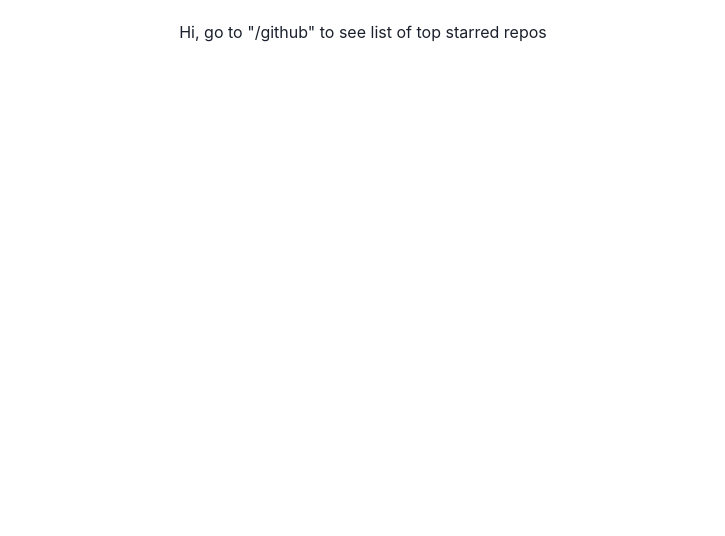
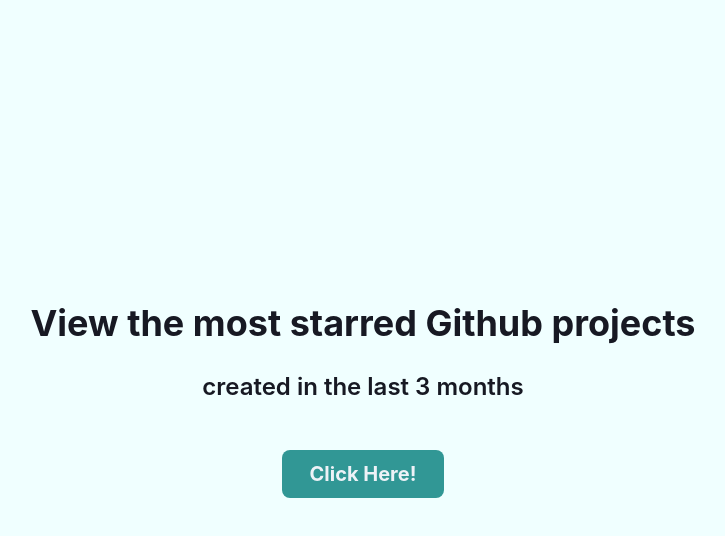
Before and after one commit to hayormikun/trending-repos, a React (Create React App) app: page / in a window 1280 px wide. Shown: the top 536 px of the page, without its empty margins (277-1002 px from the left). Built offline with nearby package versions, Linux system fonts and the light colour scheme.

Commit message:
refactoring and redesigning

```diff
--- a/package.json
+++ b/package.json
@@ -14,9 +14,11 @@
     "framer-motion": "^6.3.3",
     "react": "^18.1.0",
     "react-dom": "^18.1.0",
+    "react-icons": "^4.7.1",
     "react-query": "^3.39.0",
     "react-router-dom": "^6.3.0",
     "react-scripts": "5.0.1",
+    "react-spinners": "^0.13.7",
     "web-vitals": "^2.1.4"
   },
   "scripts": {
@@ -42,5 +44,8 @@
       "last 1 firefox version",
       "last 1 safari version"
     ]
+  },
+  "devDependencies": {
+    "dotenv": "^16.0.3"
   }
 }
--- a/public/index.html
+++ b/public/index.html
@@ -24,7 +24,7 @@
       work correctly both with client-side routing and a non-root public URL.
       Learn how to configure a non-root public URL by running `npm run build`.
     -->
-    <title>React App</title>
+    <title>Trending Repos</title>
   </head>
   <body>
     <noscript>You need to enable JavaScript to run this app.</noscript>
--- a/src/App.js
+++ b/src/App.js
@@ -2,6 +2,7 @@
 import { QueryClient, QueryClientProvider } from "react-query";
 import { BrowserRouter as Router, Routes, Route } from "react-router-dom";
 import { Home } from "./components/Home";
+import { Error } from "./components/Error";
 
 const queryClient = new QueryClient();
 
@@ -10,8 +11,9 @@
     <QueryClientProvider client={queryClient}>
       <Router>
         <Routes>
-        <Route path="/" element={<Home />} />
-          <Route path="/github" element={<Repos />} />
+          <Route path="/" element={<Home />} />
+          <Route path="/trending" element={<Repos />} />
+          <Route path="*" element={<Error />} />
         </Routes>
       </Router>
     </QueryClientProvider>
--- /dev/null
+++ b/src/components/Error.js
@@ -0,0 +1,11 @@
+import { Box, Center, Text} from "@chakra-ui/react";
+
+export const Error = () => {
+  return (
+    <Box width={"100%"} bgColor={"azure"}>
+      <Center h={"100vh"}>
+        <Text fontSize={32} fontWeight={"bold"} color={"gray.900"}>404... page doesn't exist</Text>
+      </Center>
+    </Box>
+  );
+};
--- a/src/components/Home.js
+++ b/src/components/Home.js
@@ -1,14 +1,41 @@
-import { Box, Center, Text } from "@chakra-ui/react";
+import { Box, Button, Center, Heading, VStack } from "@chakra-ui/react";
 import { Link } from "react-router-dom";
 
 export const Home = () => {
+  console.log()
   return (
-    <Box width={"100%"}>
-      <Center>
-        <Text pt={"5"}>
-          Hi, go to <Link to={"/github"}>"/github"</Link> to see list of top
-          starred repos
-        </Text>
+    <Box width={"100%"} bgColor={"azure"} color={"gray.900"}>
+      <Center h={"100vh"}>
+        <VStack spacing={7} justifyItems={"center"} textAlign={"center"}>
+          <Heading as={"h1"} fontWeight={"bold"}>
+            View the most starred Github projects
+          </Heading>
+          <Heading as={"h2"} pb={5} fontSize={"2xl"} fontWeight={"semibold"}>
+            created in the last 3 months
+          </Heading>
+          <Button
+            type="button"
+            py={5}
+            px={7}
+            size="lg"
+            rounded={"lg"}
+            fontSize={"xl"}
+            fontWeight={"bold"}
+            variant="solid"
+            bgColor={"teal.500"}
+            color={"gray.100"}
+            _hover={{
+              bgColor: "teal.700",
+              color: "gray.100",
+              boxShadow: "lg",
+            }}
+            _active={{
+              boxShadow: "lg",
+            }}
+          >
+            <Link to={"/trending"}>Click Here!</Link>
+          </Button>
+        </VStack>
       </Center>
     </Box>
   );
--- /dev/null
+++ b/src/components/Loading.js
@@ -0,0 +1,15 @@
+import { Box, Center, Text, VStack } from "@chakra-ui/react";
+import { ClipLoader } from "react-spinners";
+
+export const Loading = () => {
+  return (
+    <Box width={"100%"} bgColor={"azure"}>
+      <Center h={"100vh"}>
+        <VStack spacing={2}>
+        <ClipLoader color={"gray.900"} size={40} />
+        <Text fontWeight={"semibold"} color={"gray.900"}>Loading...</Text>
+        </VStack>
+      </Center>
+    </Box>
+  );
+};
--- a/src/components/Repos.js
+++ b/src/components/Repos.js
@@ -1,19 +1,17 @@
-import {
-  Box,
-  Button,
-  Center,
-  Container,
-  HStack,
-  VStack,
-} from "@chakra-ui/react";
+import { Box, Button, Center, HStack, VStack } from "@chakra-ui/react";
 import axios from "axios";
 import { useState } from "react";
 import { useQuery } from "react-query";
+import { Loading } from "./Loading";
 import { SingleRepo } from "./SingleRepo";
+import { subMonths, format } from "date-fns";
+
+const monthInterval = subMonths(new Date(), 3);
+const date = format(monthInterval, "yyyy-MM-dd");
 
 const fetchRepos = ({ queryKey }) => {
   return axios.get(
-    `https://api.github.com/search/repositories?q=created:%3E2021-08-13&sort=stars&order=desc&page=${queryKey[1]}`
+    `${process.env.REACT_APP_BASE_API}${date}${process.env.REACT_APP_PARAMS}${queryKey[1]}`
   );
 };
 export const Repos = () => {
@@ -27,18 +25,17 @@
       staleTime: 30000,
     }
   );
-  console.log(data);
 
   if (isLoading) {
-    return <div>loading...</div>;
+    return <Loading />;
   }
 
   if (isError) {
-    return <div>error</div>;
+    return <div>Error encountered will loading repos... try again</div>;
   }
 
   return (
-    <Box width={"100%"}>
+    <Box width={"100%"} bgColor={"azure"}>
       <Center>
         <HStack my={"5"}>
           <Button
--- a/src/components/SingleRepo.js
+++ b/src/components/SingleRepo.js
@@ -1,16 +1,7 @@
-import {
-  Heading,
-  HStack,
-  Image,
-  Tag,
-  TagLabel,
-  Text,
-  VStack,
-} from "@chakra-ui/react";
+import { Heading, HStack, Image, Tag, Text, VStack } from "@chakra-ui/react";
 import { differenceInDays } from "date-fns";
 
 export const SingleRepo = ({ repo }) => {
-
   return (
     <HStack key={repo.id} boxShadow={"lg"} p={"5"}>
       <Image
@@ -25,20 +16,31 @@
       <VStack alignItems={"start"}>
         <Heading as={"h4"}>{repo.name}</Heading>
         <Text>{repo.desc}</Text>
-        <HStack gap={"3"}>
-          <Tag variant="outline" size={"md"} colorScheme="teal">
+        <HStack gap={"2"}>
+          <Tag
+            p={"2"}
+            w="fitcontent -webkit-fit-content -moz-fit-content -o-fit-content"
+            variant="outline"
+            size={"md"}
+            colorScheme="teal"
+          >
             Stars: {repo.watchers_count}
           </Tag>
-          <Tag variant="outline" size={"md"} colorScheme="teal">
+          <Tag
+            p={"2"}
+            w="fitcontent -webkit-fit-content -moz-fit-content -o-fit-content"
+            variant="outline"
+            size={"md"}
+            colorScheme="teal"
+          >
             Issues: {repo.open_issues_count}
           </Tag>
           <Text>
-            submitted {differenceInDays(new Date(), new Date(repo.created_at))} days ago by {repo.owner.login}
+            submitted {differenceInDays(new Date(), new Date(repo.created_at))}{" "}
+            days ago by {repo.owner.login}
           </Text>
         </HStack>
       </VStack>
     </HStack>
   );
 };
-
-// format(subDays(date, repo.created_at), 'D')
```
Also changed, not shown: src/components/NetworkError.js (added, +11 -0 lines), 2 other files (tests, documents, lock files or other folders).
